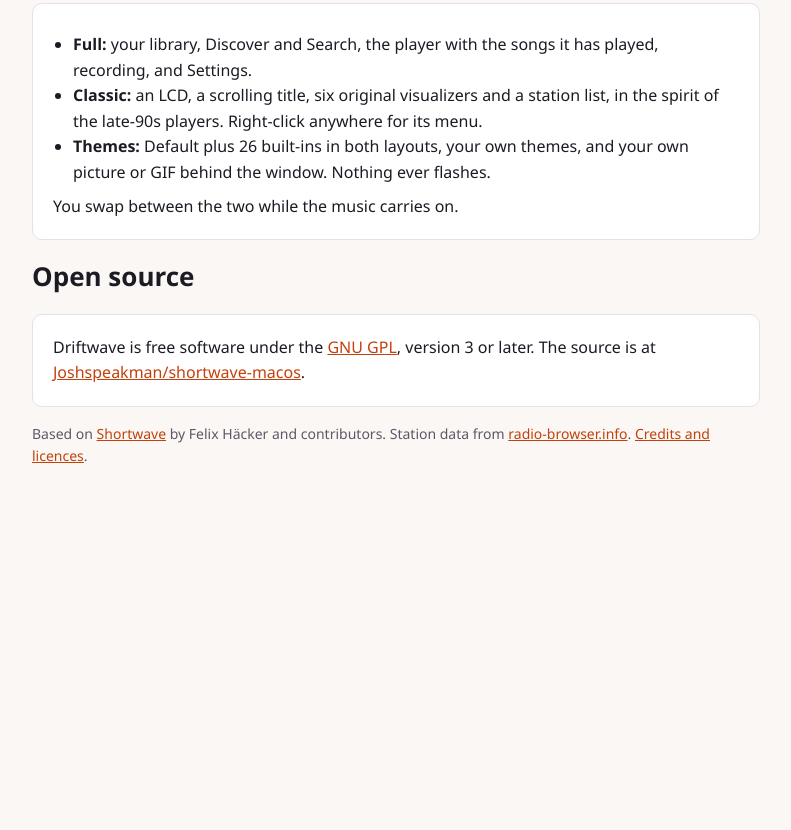
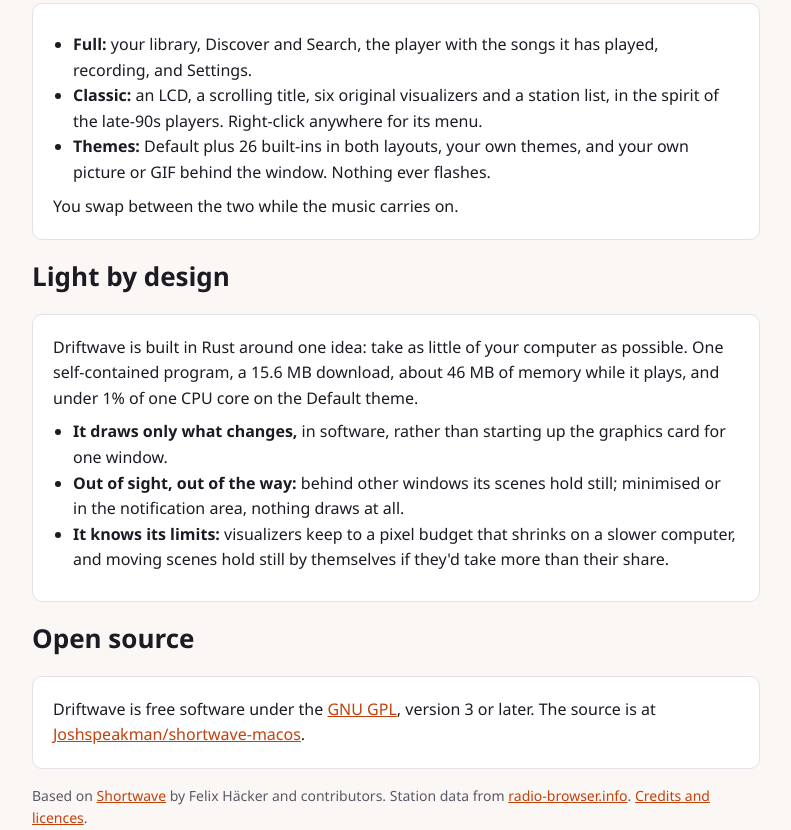
Before and after one commit to Joshspeakman/driftwave-site, a plain HTML site: page index.html in a window 1280 px wide. Shown: the part 1015-1845 px from the top of the page, without its empty margins (244-1035 px from the left). Before the commit the page ends 1483 px from the top, so only its background shows below. Drawn offline with Linux system fonts and the light colour scheme.

Commit message:
Built in Rust for minimal resource use and a tiny footprint
Co-Authored-By: Claude Opus 5.5 <noreply@anthropic.com>
Claude-Session: https://claude.ai/code/session_01T34dZ1Pnukb4YPFUwMuNxf

```diff
--- a/index.html
+++ b/index.html
@@ -4,7 +4,7 @@
 <meta charset="utf-8">
 <meta name="viewport" content="width=device-width, initial-scale=1">
 <title>Driftwave</title>
-<meta name="description" content="Driftwave: internet radio for Windows and macOS. One small open-source app, written in Rust, with a Full layout and a Classic player.">
+<meta name="description" content="Driftwave: internet radio for Windows and macOS. One tiny open-source app, built in Rust to use as little of your computer as possible, with a Full layout and a Classic player.">
 <link rel="icon" href="brand/favicon-32.png">
 <link rel="apple-touch-icon" href="brand/logo-mark-512.png">
 <style>
@@ -52,6 +52,15 @@
     </ul>
     <p>You swap between the two while the music carries on.</p>
   </div>
+  <h2>Light by design</h2>
+  <div class="card">
+    <p>Driftwave is built in Rust around one idea: take as little of your computer as possible. One self-contained program, a 15.6 MB download, about 46 MB of memory while it plays, and under 1% of one CPU core on the Default theme.</p>
+    <ul>
+      <li><b>It draws only what changes,</b> in software, rather than starting up the graphics card for one window.</li>
+      <li><b>Out of sight, out of the way:</b> behind other windows its scenes hold still; minimised or in the notification area, nothing draws at all.</li>
+      <li><b>It knows its limits:</b> visualizers keep to a pixel budget that shrinks on a slower computer, and moving scenes hold still by themselves if they'd take more than their share.</li>
+    </ul>
+  </div>
   <h2>Open source</h2>
   <div class="card">
     <p>Driftwave is free software under the <a href="LICENSE">GNU GPL</a>, version 3 or later. The source is at <a href="https://github.com/Joshspeakman/shortwave-macos">Joshspeakman/shortwave-macos</a>.</p>
```
Also changed, not shown: 1 other file.
